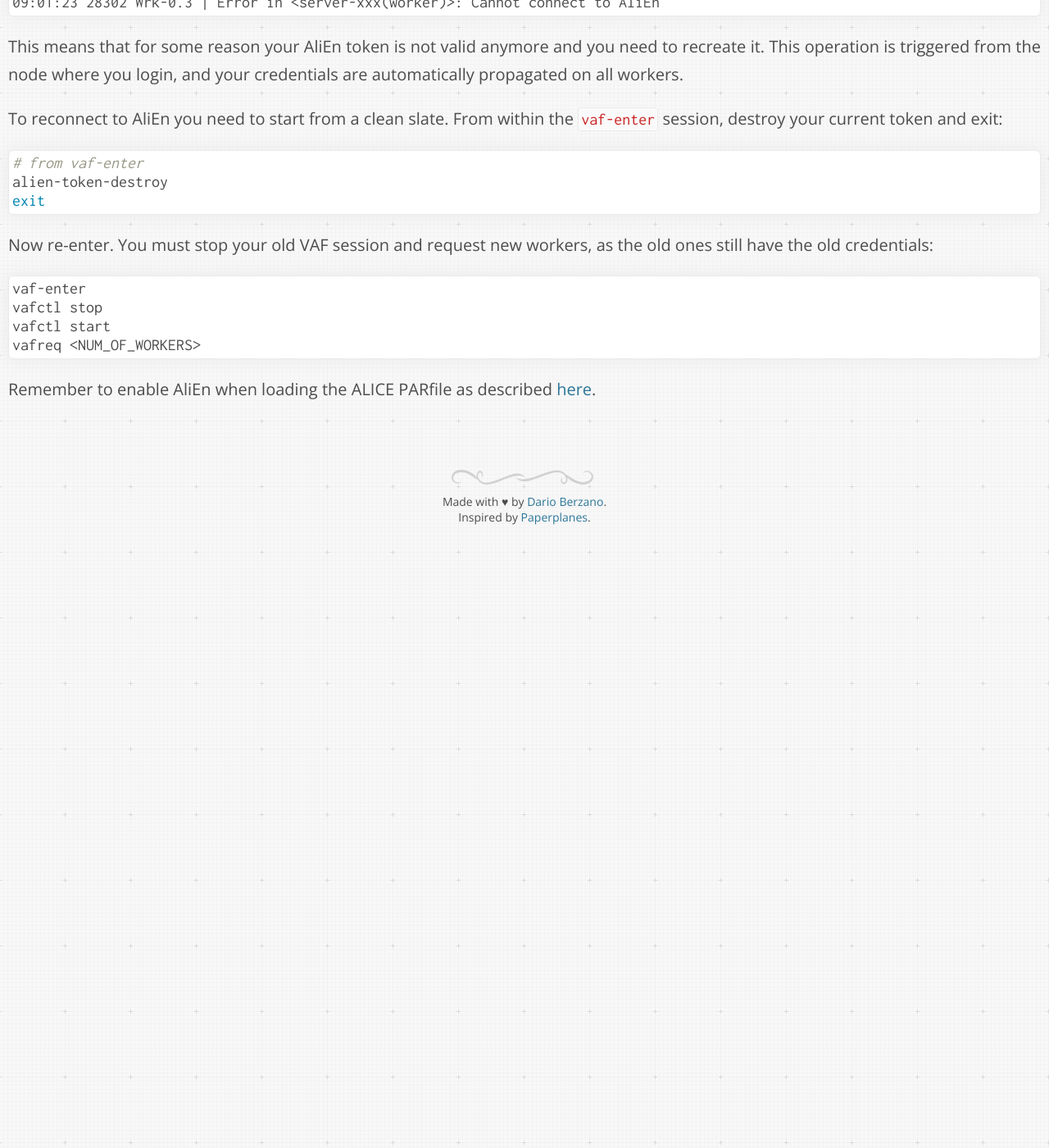
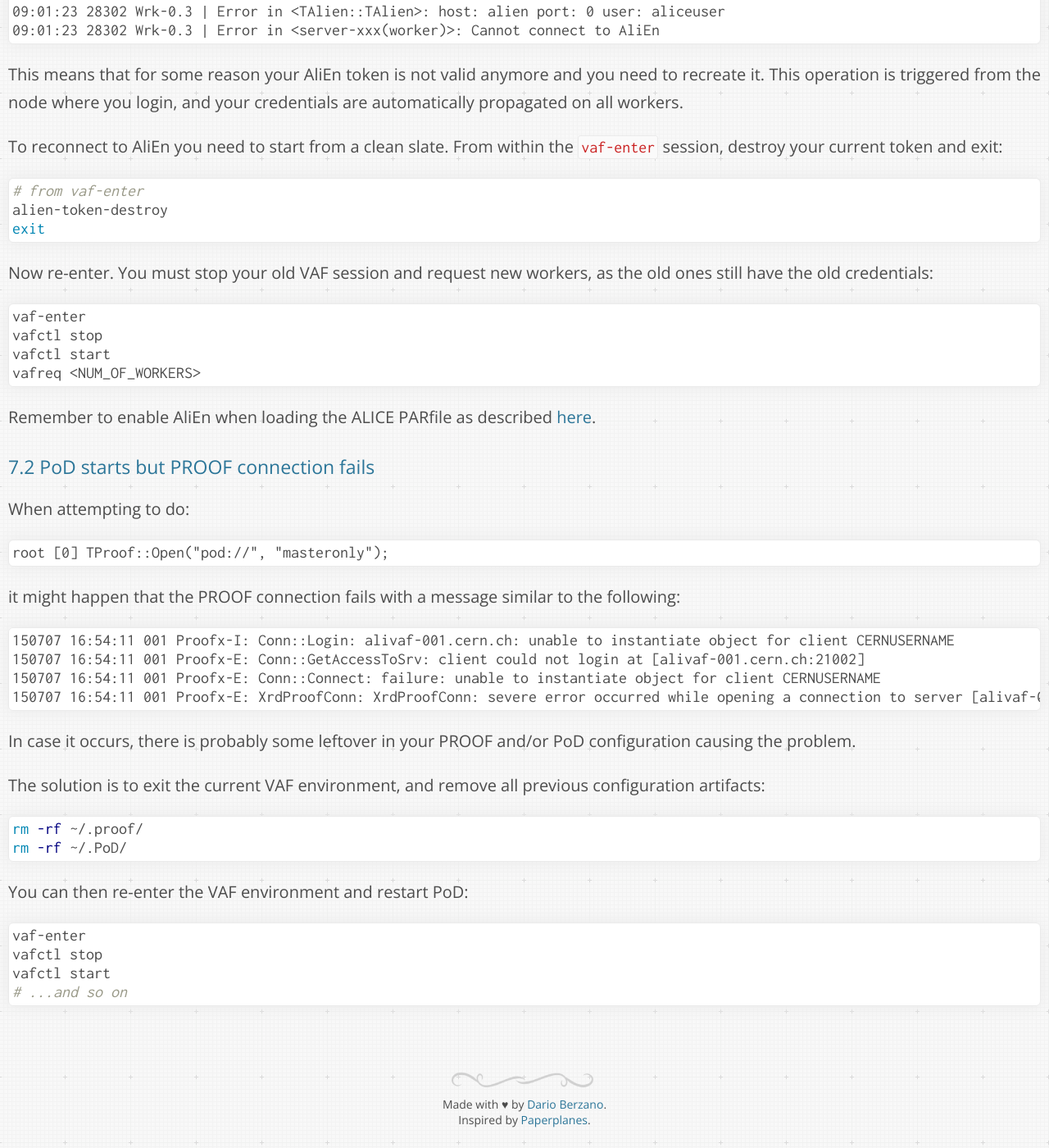
Before and after one commit to dberzano/dberzano.github.io, a Jekyll site: the page built from alice/vcaf/usersguide/index.md, in a window 1280 px wide and 1400 px high, scrolled down 11727 px. Shown: the whole window at 82% size. Built offline with Jekyll 4.4.1, drawn with Linux system fonts in a browser that asks for light colours; Markdown is read by kramdown in place of the engine named in the settings; before the commit the page ends 12392 px from its top, so only the background shows below that; some of the changed text lies outside the part shown.

Commit message:
VCAF: what to do if PROOF conn fails

````diff
--- a/alice/vcaf/usersguide/index.md
+++ b/alice/vcaf/usersguide/index.md
@@ -560,3 +560,42 @@ vafreq <NUM_OF_WORKERS>
 
 Remember to enable AliEn when loading the ALICE PARfile as described
 [here](#running_a_proof_analysis).
+
+
+### PoD starts but PROOF connection fails
+
+When attempting to do:
+
+```
+root [0] TProof::Open("pod://", "masteronly");
+```
+
+it might happen that the PROOF connection fails with a message similar to the
+following:
+
+```
+150707 16:54:11 001 Proofx-I: Conn::Login: alivaf-001.cern.ch: unable to instantiate object for client CERNUSERNAME
+150707 16:54:11 001 Proofx-E: Conn::GetAccessToSrv: client could not login at [alivaf-001.cern.ch:21002]
+150707 16:54:11 001 Proofx-E: Conn::Connect: failure: unable to instantiate object for client CERNUSERNAME
+150707 16:54:11 001 Proofx-E: XrdProofConn: XrdProofConn: severe error occurred while opening a connection to server [alivaf-001.cern.ch:21002]
+```
+
+In case it occurs, there is probably some leftover in your PROOF and/or PoD
+configuration causing the problem.
+
+The solution is to exit the current VAF environment, and remove all previous
+configuration artifacts:
+
+```bash
+rm -rf ~/.proof/
+rm -rf ~/.PoD/
+```
+
+You can then re-enter the VAF environment and restart PoD:
+
+```bash
+vaf-enter
+vafctl stop
+vafctl start
+# ...and so on
+```
````
